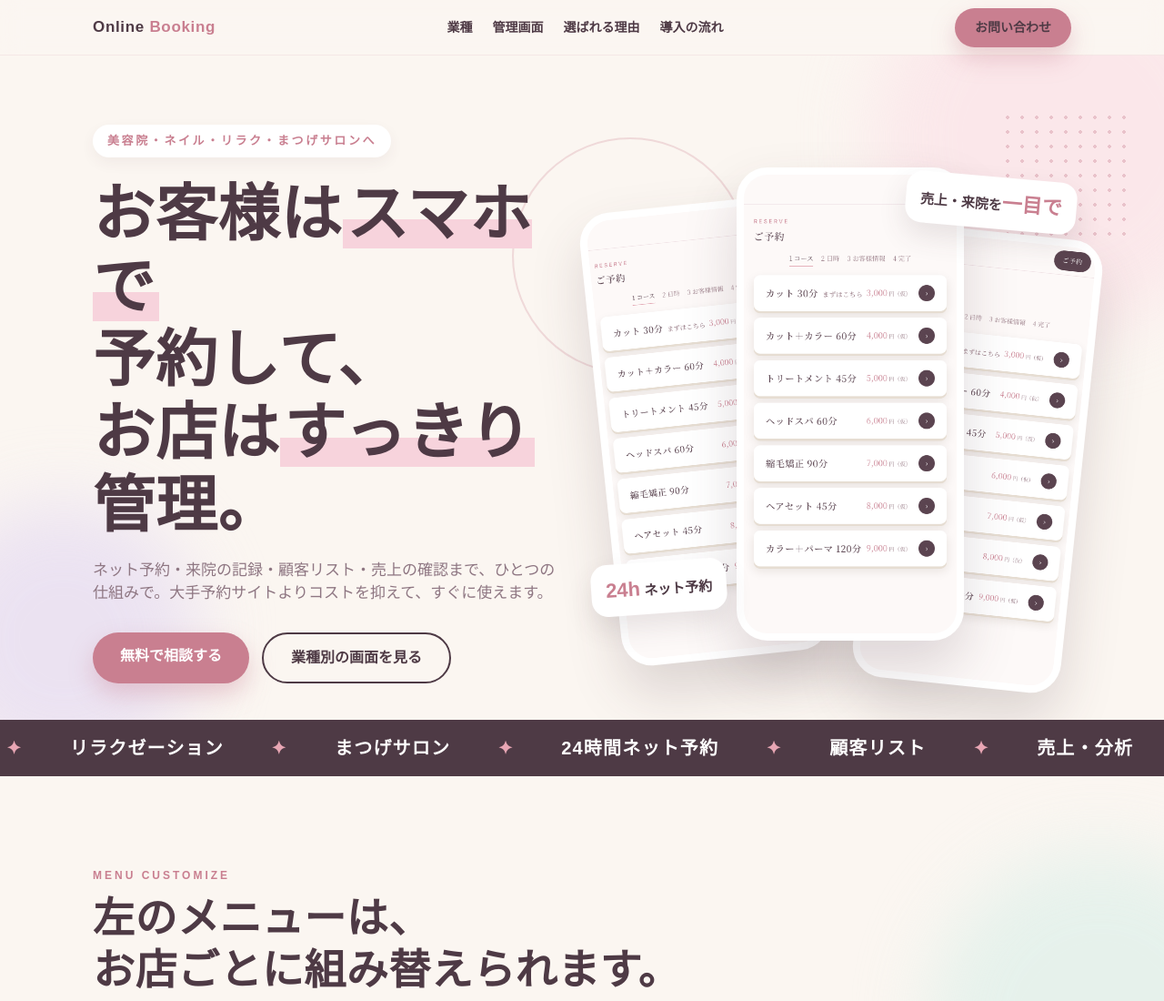
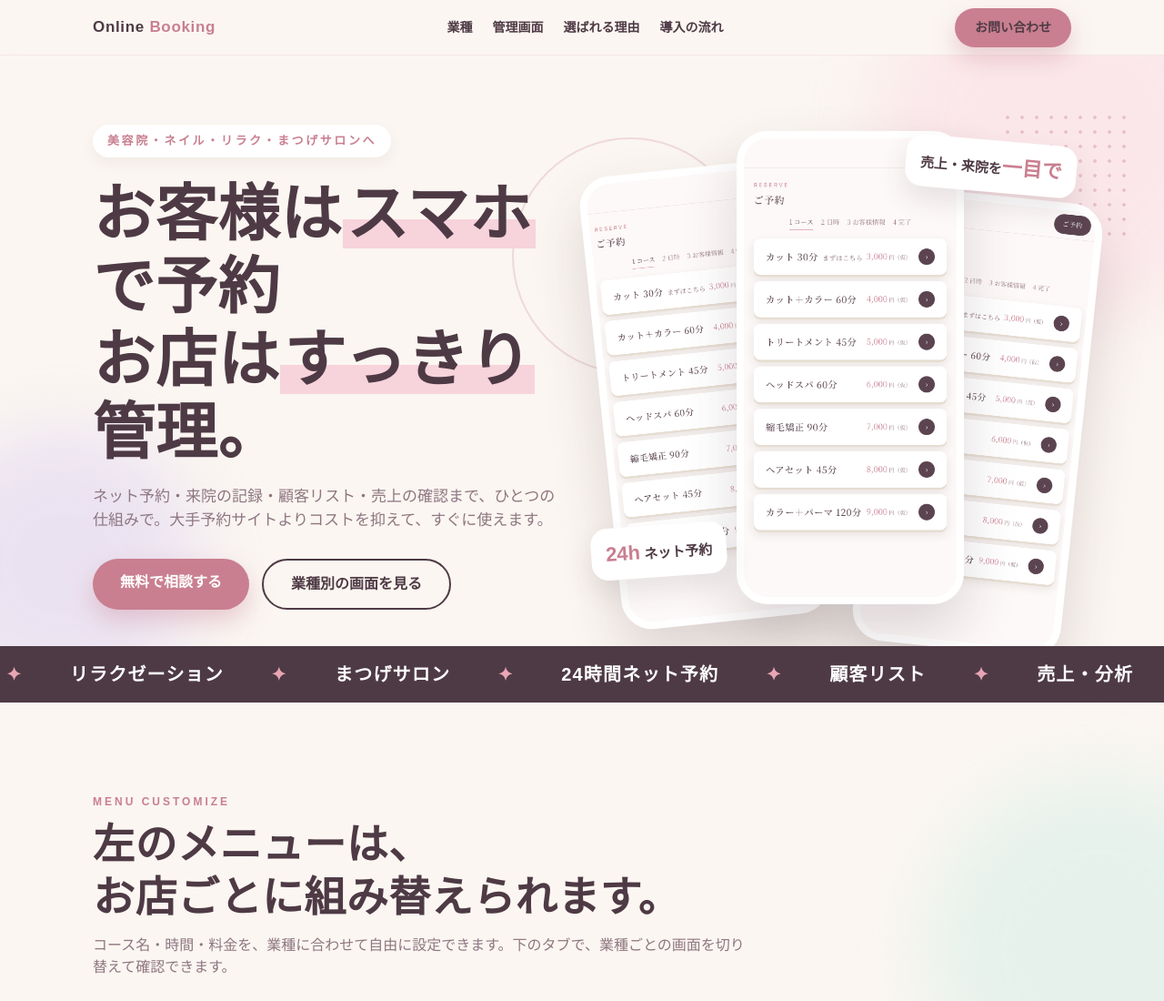
Before and after one commit to kobudodge51/booking-system-guide, a plain HTML site: page index.html in a window 1280 px wide. Shown: the top 1100 px of the page at 91% size. Drawn offline with Linux system fonts and the light colour scheme.

Commit message:
ヒーローの見出しの改行を調整
Co-Authored-By: Claude Haiku 5.5 <noreply@anthropic.com>
Claude-Session: https://claude.ai/code/session_01BNgnZGZcBYmD2Z2Ls9jJmq

```diff
--- a/index.html
+++ b/index.html
@@ -164,7 +164,7 @@ footer{padding:30px 0 40px;color:var(--sub);font-size:13px;text-align:center;fon
   <div class="wrap hero-grid">
     <div class="rv">
       <span class="kicker">美容院・ネイル・リラク・まつげサロンへ</span>
-      <h1>お客様は<mark>スマホで</mark><br>予約して、<br>お店は<mark>すっきり</mark>管理。</h1>
+      <h1>お客様は<mark>スマホ</mark>で予約<br>お店は<mark>すっきり</mark><br>管理。</h1>
       <p class="lead">ネット予約・来院の記録・顧客リスト・売上の確認まで、ひとつの仕組みで。大手予約サイトよりコストを抑えて、すぐに使えます。</p>
       <div class="cta-row">
         <a class="btn" href="#contact">無料で相談する</a>
```
